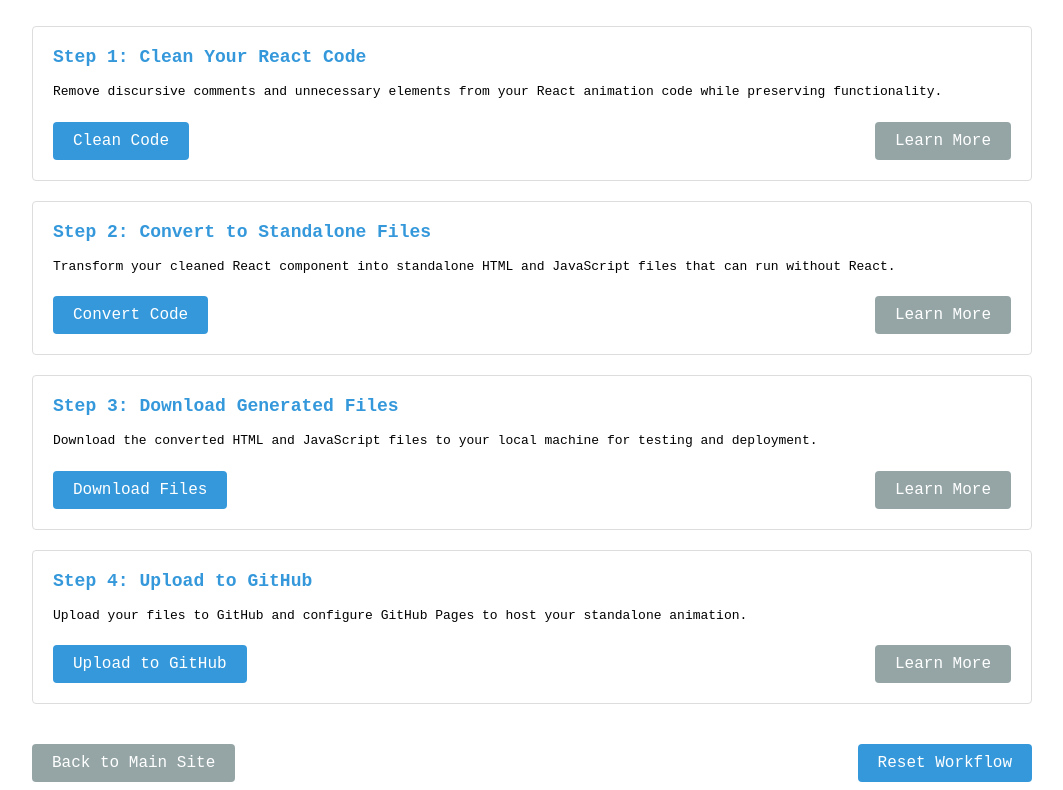
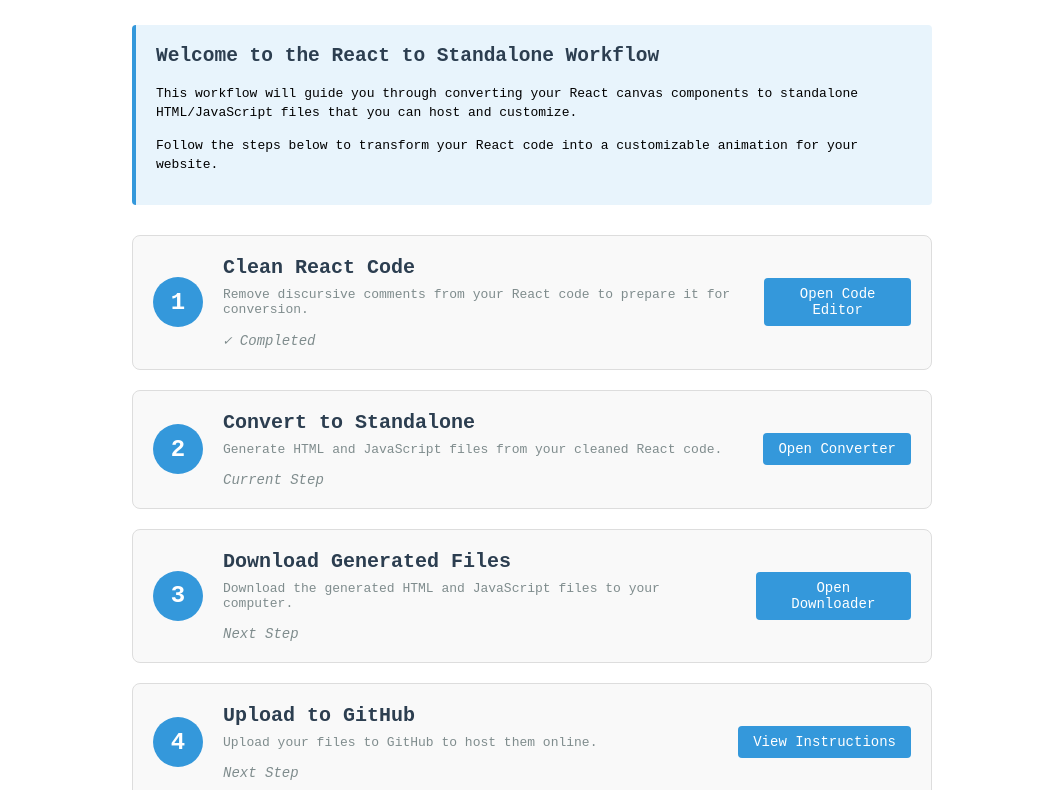
Before and after one commit to riverhaus-xyz/ribbon-animation, a plain HTML site: page workflow/workflow.html in a window 1280 px wide. Shown: the part 135-925 px from the top of the page, without its empty margins (108-1171 px from the left). Drawn offline with Linux system fonts and the light colour scheme.

Commit message:
Updated workflow.html (Fixed Navigation Paths)

```diff
--- a/workflow/workflow.html
+++ b/workflow/workflow.html
@@ -3,174 +3,190 @@
 <head>
     <meta charset="UTF-8">
     <meta name="viewport" content="width=device-width, initial-scale=1.0">
-    <title>Animation Workflow</title>
+    <title>React to Standalone Workflow</title>
     <style>
         body {
             font-family: monospace;
-            margin: 20px;
+            margin: 0;
+            padding: 20px;
             background: white;
             color: black;
         }
         .container {
-            max-width: 1000px;
+            max-width: 800px;
             margin: 0 auto;
         }
         h1 {
             color: #2c3e50;
             border-bottom: 1px solid #eee;
             padding-bottom: 10px;
-        }
-        h2 {
-            color: #34495e;
-            margin-top: 30px;
+            margin-bottom: 30px;
         }
         .workflow-steps {
             display: flex;
             flex-direction: column;
             gap: 20px;
-            margin-top: 30px;
         }
         .step-card {
             border: 1px solid #ddd;
-            border-radius: 4px;
+            border-radius: 8px;
             padding: 20px;
-            transition: transform 0.2s ease, box-shadow 0.2s ease;
+            background: #f9f9f9;
+            transition: all 0.3s ease;
+            display: flex;
+            align-items: center;
+            gap: 20px;
         }
         .step-card:hover {
+            border-color: #3498db;
+            background: #e8f4fc;
             transform: translateY(-5px);
-            box-shadow: 0 5px 15px rgba(0,0,0,0.1);
+        }
+        .step-number {
+            display: flex;
+            align-items: center;
+            justify-content: center;
+            width: 50px;
+            height: 50px;
+            background: #3498db;
+            color: white;
+            border-radius: 50%;
+            font-size: 24px;
+            font-weight: bold;
+            flex-shrink: 0;
+        }
+        .step-content {
+            flex-grow: 1;
         }
         .step-title {
-            color: #3498db;
-            margin-top: 0;
-            margin-bottom: 15px;
-            font-size: 18px;
+            font-size: 20px;
+            font-weight: bold;
+            margin-bottom: 8px;
+            color: #2c3e50;
         }
         .step-description {
+            color: #7f8c8d;
             margin-bottom: 15px;
-            line-height: 1.5;
         }
-        .button-container {
-            display: flex;
-            justify-content: space-between;
-            margin-top: 20px;
-        }
-        button {
+        .step-button {
             background: #3498db;
             color: white;
             border: none;
-            padding: 10px 20px;
+            padding: 8px 15px;
             border-radius: 4px;
             cursor: pointer;
             font-family: monospace;
-            font-size: 16px;
+            font-size: 14px;
+            transition: background 0.3s ease;
         }
-        button:hover {
+        .step-button:hover {
             background: #2980b9;
         }
-        .secondary-button {
+        .step-status {
+            font-size: 14px;
+            color: #7f8c8d;
+            font-style: italic;
+        }
+        .completed {
+            color: #2ecc71;
+        }
+        .intro {
+            background: #e8f4fc;
+            border-left: 4px solid #3498db;
+            padding: 20px;
+            margin-bottom: 30px;
+            border-radius: 4px;
+        }
+        .intro h2 {
+            margin-top: 0;
+            color: #2c3e50;
+        }
+        .intro p {
+            margin-bottom: 10px;
+            line-height: 1.5;
+        }
+        .back-link {
+            display: inline-block;
+            margin-bottom: 20px;
             background: #95a5a6;
+            color: white;
+            border: none;
+            padding: 8px 15px;
+            border-radius: 4px;
+            cursor: pointer;
+            font-family: monospace;
+            font-size: 14px;
+            text-decoration: none;
+            transition: background 0.3s ease;
         }
-        .secondary-button:hover {
+        .back-link:hover {
             background: #7f8c8d;
-        }
-        .progress-bar {
-            height: 8px;
-            background: #ecf0f1;
-            border-radius: 4px;
-            margin: 30px 0;
-            overflow: hidden;
-        }
-        .progress {
-            height: 100%;
-            width: 25%;
-            background: #3498db;
-            border-radius: 4px;
         }
     </style>
 </head>
 <body>
     <div class="container">
-        <h1>Animation Workflow</h1>
-        <p>Follow these steps to convert your React animation to standalone files and deploy them.</p>
+        <a href="../index.html" class="back-link">← Back to Main Site</a>
 
-        <div class="progress-bar">
-            <div class="progress"></div>
+        <h1>React to Standalone Workflow</h1>
+
+        <div class="intro">
+            <h2>Welcome to the React to Standalone Workflow</h2>
+            <p>This workflow will guide you through converting your React canvas components to standalone HTML/JavaScript files that you can host and customize.</p>
+            <p>Follow the steps below to transform your React code into a customizable animation for your website.</p>
         </div>
 
         <div class="workflow-steps">
             <div class="step-card">
-                <h3 class="step-title">Step 1: Clean Your React Code</h3>
-                <p class="step-description">Remove discursive comments and unnecessary elements from your React animation code while preserving functionality.</p>
-                <div class="button-container">
-                    <button id="cleanCodeBtn">Clean Code</button>
-                    <button class="secondary-button">Learn More</button>
+                <div class="step-number">1</div>
+                <div class="step-content">
+                    <div class="step-title">Clean React Code</div>
+                    <div class="step-description">Remove discursive comments from your React code to prepare it for conversion.</div>
+                    <div class="step-status">✓ Completed</div>
                 </div>
+                <button class="step-button" onclick="window.location.href='../code-editor.html'">Open Code Editor</button>
             </div>
 
             <div class="step-card">
-                <h3 class="step-title">Step 2: Convert to Standalone Files</h3>
-                <p class="step-description">Transform your cleaned React component into standalone HTML and JavaScript files that can run without React.</p>
-                <div class="button-container">
-                    <button id="convertBtn">Convert Code</button>
-                    <button class="secondary-button">Learn More</button>
+                <div class="step-number">2</div>
+                <div class="step-content">
+                    <div class="step-title">Convert to Standalone</div>
+                    <div class="step-description">Generate HTML and JavaScript files from your cleaned React code.</div>
+                    <div class="step-status">Current Step</div>
                 </div>
+                <button class="step-button" onclick="window.location.href='convert-to-standalone.html'">Open Converter</button>
             </div>
 
             <div class="step-card">
-                <h3 class="step-title">Step 3: Download Generated Files</h3>
-                <p class="step-description">Download the converted HTML and JavaScript files to your local machine for testing and deployment.</p>
-                <div class="button-container">
-                    <button id="downloadBtn">Download Files</button>
-                    <button class="secondary-button">Learn More</button>
+                <div class="step-number">3</div>
+                <div class="step-content">
+                    <div class="step-title">Download Generated Files</div>
+                    <div class="step-description">Download the generated HTML and JavaScript files to your computer.</div>
+                    <div class="step-status">Next Step</div>
                 </div>
+                <button class="step-button" onclick="window.location.href='download-files.html'">Open Downloader</button>
             </div>
 
             <div class="step-card">
-                <h3 class="step-title">Step 4: Upload to GitHub</h3>
-                <p class="step-description">Upload your files to GitHub and configure GitHub Pages to host your standalone animation.</p>
-                <div class="button-container">
-                    <button id="uploadBtn">Upload to GitHub</button>
-                    <button class="secondary-button">Learn More</button>
+                <div class="step-number">4</div>
+                <div class="step-content">
+                    <div class="step-title">Upload to GitHub</div>
+                    <div class="step-description">Upload your files to GitHub to host them online.</div>
+                    <div class="step-status">Next Step</div>
                 </div>
+                <button class="step-button" onclick="window.location.href='upload-to-github.html'">View Instructions</button>
+            </div>
+
+            <div class="step-card">
+                <div class="step-number">5</div>
+                <div class="step-content">
+                    <div class="step-title">Generate Customization</div>
+                    <div class="step-description">Create iframe code with customization options for your website.</div>
+                    <div class="step-status">Final Step</div>
+                </div>
+                <button class="step-button" onclick="window.location.href='../minimal-editor-with-percent.html'">Open Customizer</button>
             </div>
         </div>
-
-        <div class="button-container" style="margin-top: 40px;">
-            <button class="secondary-button" id="backToMainBtn">Back to Main Site</button>
-            <button id="resetWorkflowBtn">Reset Workflow</button>
-        </div>
     </div>
-
-    <script>
-        // Navigation handlers
-        document.getElementById('cleanCodeBtn').addEventListener('click', () => {
-            window.location.href = '../code-editor.html';
-        });
-
-        document.getElementById('convertBtn').addEventListener('click', () => {
-            window.location.href = 'convert-to-standalone.html';
-        });
-
-        document.getElementById('downloadBtn').addEventListener('click', () => {
-            window.location.href = 'download-files.html';
-        });
-
-        document.getElementById('uploadBtn').addEventListener('click', () => {
-            window.location.href = 'upload-to-github.html';
-        });
-
-        document.getElementById('backToMainBtn').addEventListener('click', () => {
-            window.location.href = '../index.html';
-        });
-
-        document.getElementById('resetWorkflowBtn').addEventListener('click', () => {
-            if (confirm('Are you sure you want to reset the workflow?')) {
-                // Reset any stored progress
-                localStorage.removeItem('workflowProgress');
-                alert('Workflow has been reset!');
-            }
-        });
-    </script>
 </body>
 </html>
```
